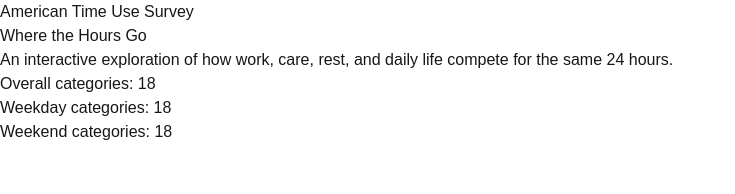
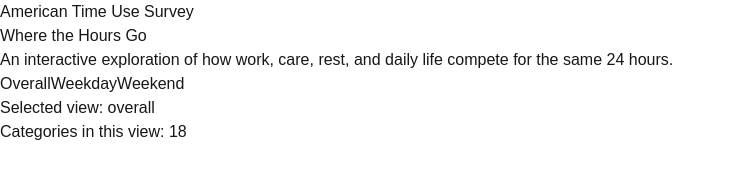
Before and after one commit to kimberlydemaio/data-visualization-lab, a Next.js app: page /where-the-hours-go in a window 1280 px wide. Shown: the top 194 px of the page, without its empty margins (0-735 px from the left). Built offline with nearby package versions, Linux system fonts and the light colour scheme.

Commit message:
Add time-use view selector

```diff
--- a/src/app/where-the-hours-go/TimeUseChart.js
+++ b/src/app/where-the-hours-go/TimeUseChart.js
@@ -3,7 +3,11 @@
 import { useEffect, useState } from "react";
 
 export default function TimeUseChart() {
+  // State
   const [timeUseData, setTimeUseData] = useState(null);
+  const [selectedView, setSelectedView] = useState("overall");
+
+  // Load process time-use data
   useEffect(() => {
     fetch("/data/where-the-hours-go/time-use-averages.json")
       .then((response) => response.json())
@@ -12,13 +16,23 @@
       });
   }, []);
 
+  // Select the active dataset
+  const selectedData = timeUseData?.[selectedView];
+
+  // Page output
   return (
     <section>
       {timeUseData ? (
         <div>
-          <p>Overall categories: {timeUseData.overall.length}</p>
-          <p>Weekday categories: {timeUseData.weekday.length}</p>
-          <p>Weekend categories: {timeUseData.weekend.length}</p>
+          {/* View selector */}
+          <div>
+            <button onClick={() => setSelectedView("overall")}>Overall</button>
+            <button onClick={() => setSelectedView("weekday")}>Weekday</button>
+            <button onClick={() => setSelectedView("weekend")}>Weekend</button>
+          </div>
+          {/* Temporary data checks */}
+          <p>Selected view: {selectedView}</p>
+          <p>Categories in this view: {selectedData.length}</p>
         </div>
       ) : (
         <p>Loading visualization data...</p>
```
